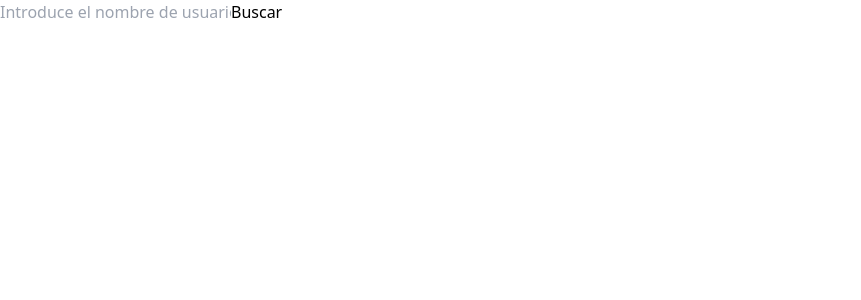
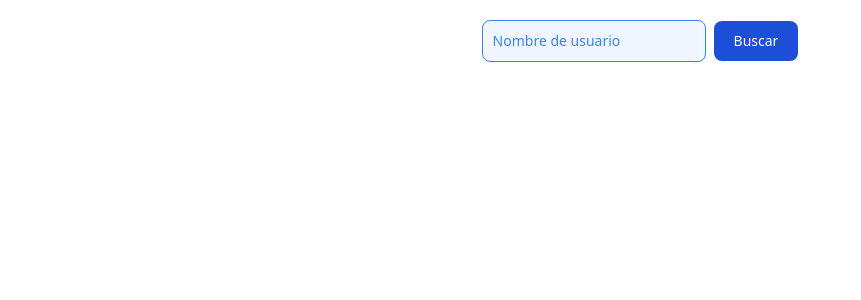
Before and after one commit to dlcastillop/github-user, a React (Vite) app: page / in a window 1280 px wide. Shown: the top 300 px of the page, without its empty margins (0-861 px from the left). Built offline with nearby package versions, Linux system fonts and the light colour scheme.

Commit message:
refactor: layout for search section

```diff
--- a/src/components/GitHubUser.tsx
+++ b/src/components/GitHubUser.tsx
@@ -42,8 +42,8 @@ const GitHubUser = () => {
   const showMsg = (text: string) => {
     const $span = document.querySelector("span") as HTMLSpanElement;
     $span.innerText = text;
-    $span?.classList.remove("hide");
-    $span?.classList.add("show");
+    $span?.classList.remove("hidden");
+    $span?.classList.add("block");
   };
 
   const validateForm = () => {
@@ -53,8 +53,8 @@ const GitHubUser = () => {
     const $span = document.querySelector("span");
 
     if ($githubUserInput.value !== "") {
-      $span?.classList.remove("show");
-      $span?.classList.add("hide");
+      $span?.classList.remove("block");
+      $span?.classList.add("hidden");
       setUserName($githubUserInput.value);
     } else {
       showMsg("Introduce un nombre de usuario");
@@ -63,16 +63,23 @@ const GitHubUser = () => {
 
   return (
     <>
-      <div className="form-container">
-        <input
-          type="text"
-          name="github-user"
-          id="github-user"
-          placeholder="Introduce el nombre de usuario de GitHub"
-        />
-        <span className="hide"></span>
-        <button onClick={validateForm}>Buscar</button>
-      </div>
+      <section className="flex flex-col justify-center items-center mt-5">
+        <div className="flex gap-2 items-center">
+          <input
+            type="text"
+            id="github-user"
+            className="bg-blue-50 border border-blue-500 text-blue-900 placeholder-blue-500 text-sm rounded-lg block p-2.5"
+            placeholder="Nombre de usuario"
+          />
+          <button
+            onClick={validateForm}
+            className="text-white bg-blue-700 font-medium rounded-lg text-sm px-5 py-2.5"
+          >
+            Buscar
+          </button>
+        </div>
+        <span className="font-medium mt-2 text-sm text-red-500 hidden"></span>
+      </section>
 
       {userData !== undefined ? (
         <div>
```
